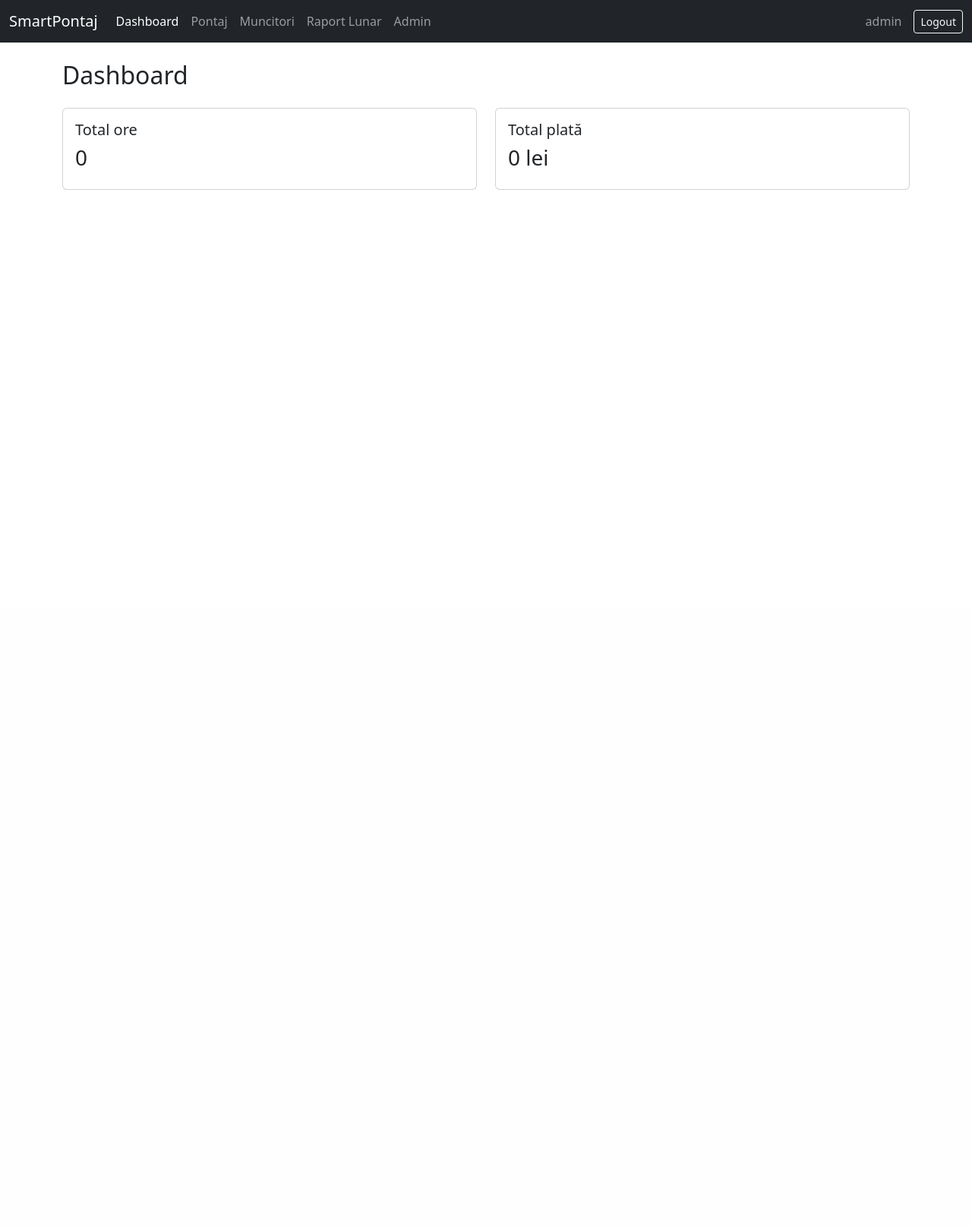
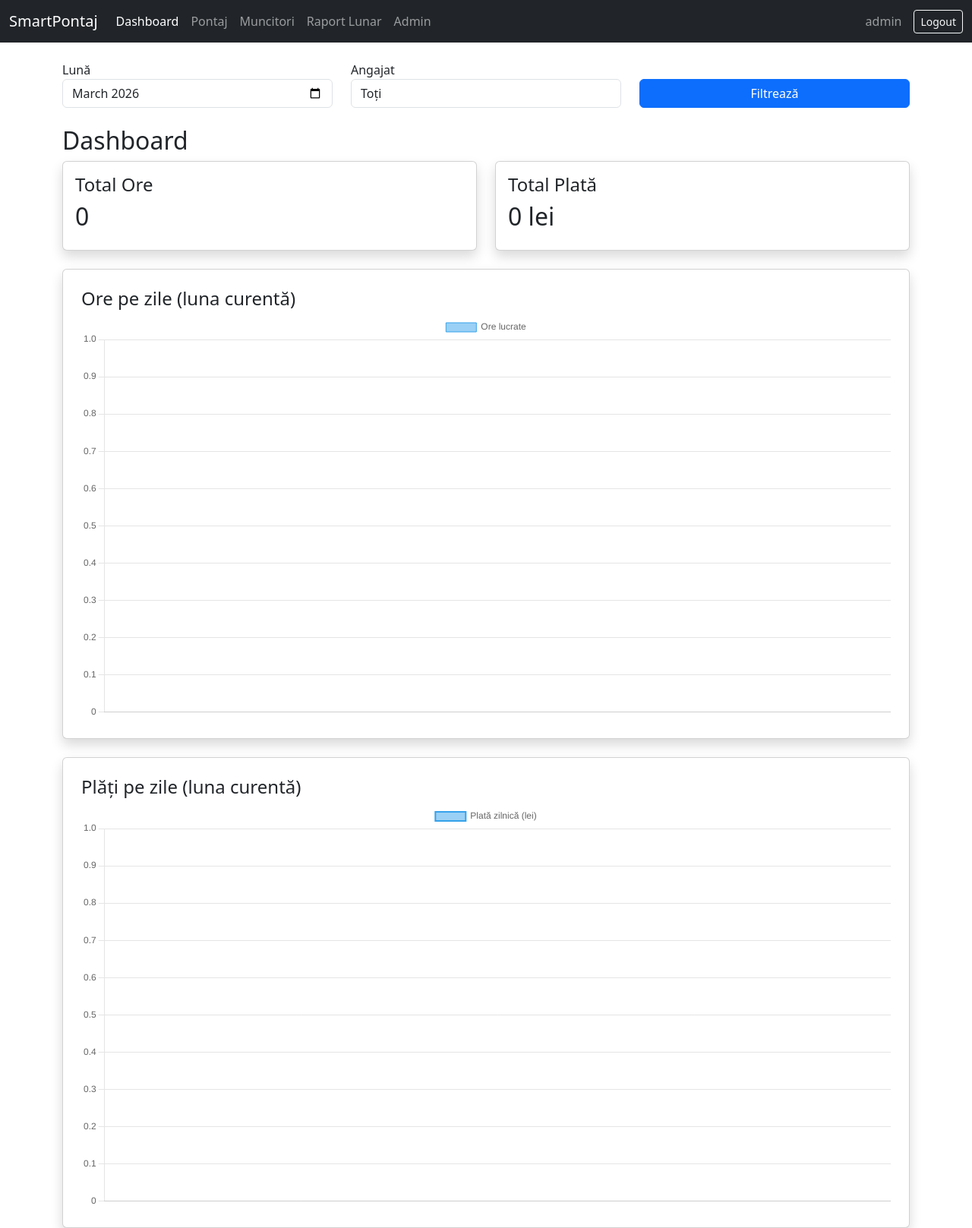
Before and after one commit to costiloco-cell/smartpontaj, a Flask app: page /dashboard in a window 1280 px wide. Shown: the whole page at 76% size. Before the commit the page ends 250 px from the top, so only its background shows below. Run offline with Flask 3, Linux system fonts and the light colour scheme; a user stored in the database is signed in; data that the repository does not hold is empty.

Commit message:
add monthly filter and payslip pdf

```diff
--- a/app.py
+++ b/app.py
@@ -7,6 +7,12 @@ from flask_login import current_user
 from models import db, User, Muncitor, Pontaj
 from datetime import datetime, timedelta
 from werkzeug.security import generate_password_hash
+from reportlab.platypus import SimpleDocTemplate, Paragraph, Spacer
+from reportlab.lib.styles import getSampleStyleSheet
+from reportlab.lib import colors
+from reportlab.lib.pagesizes import A4
+from reportlab.platypus import Table
+import io
 
 app = Flask(__name__)
 
@@ -70,13 +76,49 @@ def login():
 @app.route("/dashboard")
 @login_required
 def dashboard():
-    total_ore = db.session.query(db.func.sum(Pontaj.ore)).scalar() or 0
-    total_plata = db.session.query(db.func.sum(Pontaj.plata)).scalar() or 0
+
+    luna = request.args.get("luna")
+    muncitor_id = request.args.get("muncitor")
+
+    if not luna:
+        luna = datetime.now().strftime("%Y-%m")
+
+    query = db.session.query(
+        Pontaj.data,
+        db.func.sum(Pontaj.ore),
+        db.func.sum(Pontaj.plata)
+    )
+
+    if muncitor_id:
+        query = query.filter(Pontaj.muncitor_id == int(muncitor_id))
+
+    date_luna = query.filter(
+        Pontaj.data.like(f"{luna}%")
+    ).group_by(
+        Pontaj.data
+    ).order_by(
+        Pontaj.data
+    ).all()
+
+    zile = [d[0][-2:] for d in date_luna]
+    ore_pe_zi = [float(d[1] or 0) for d in date_luna]
+    plata_pe_zi = [float(d[2] or 0) for d in date_luna]
+
+    total_ore = sum(ore_pe_zi)
+    total_plata = sum(plata_pe_zi)
+
+    muncitori = Muncitor.query.all()
 
     return render_template(
         "dashboard.html",
         total_ore=total_ore,
-        total_plata=total_plata
+        total_plata=total_plata,
+        zile=zile,
+        ore_pe_zi=ore_pe_zi,
+        plata_pe_zi=plata_pe_zi,
+        luna=luna,
+        muncitori=muncitori,
+        muncitor_selectat=muncitor_id
     )
 
 @app.route("/muncitori", methods=["GET", "POST"])
@@ -211,6 +253,58 @@ def pontaj():
         total_plata_zi=total_plata_zi
     )
 
+@app.route("/fluturas")
+@login_required
+def fluturas():
+
+    luna = request.args.get("luna")
+    muncitor_id = request.args.get("muncitor")
+
+    if not muncitor_id:
+        return "Selectează un angajat."
+
+    muncitor = Muncitor.query.get(int(muncitor_id))
+
+    date_luna = db.session.query(
+        db.func.sum(Pontaj.ore),
+        db.func.sum(Pontaj.plata)
+    ).filter(
+        Pontaj.muncitor_id == muncitor.id,
+        Pontaj.data.like(f"{luna}%")
+    ).first()
+
+    total_ore = float(date_luna[0] or 0)
+    total_plata = float(date_luna[1] or 0)
+
+    buffer = io.BytesIO()
+    doc = SimpleDocTemplate(buffer, pagesize=A4)
+    elements = []
+
+    styles = getSampleStyleSheet()
+
+    elements.append(Paragraph(f"Fluturaș salariu - {luna}", styles["Title"]))
+    elements.append(Spacer(1, 20))
+
+    data = [
+        ["Angajat", muncitor.nume],
+        ["Total ore", f"{total_ore}"],
+        ["Total plată", f"{total_plata} lei"]
+    ]
+
+    table = Table(data)
+    elements.append(table)
+
+    doc.build(elements)
+
+    buffer.seek(0)
+
+    return send_file(
+        buffer,
+        as_attachment=True,
+        download_name=f"fluturas_{muncitor.nume}_{luna}.pdf",
+        mimetype="application/pdf"
+    )
+
 from openpyxl import Workbook
 from flask import send_file
 import io
--- a/requirements.txt
+++ b/requirements.txt
@@ -5,3 +5,4 @@ Flask-Login
 Flask-SQLAlchemy
 openpyxl
 Werkzeug
+reportlab
--- a/templates/dashboard.html
+++ b/templates/dashboard.html
@@ -1,23 +1,120 @@
 {% extends "base.html" %}
+{% block content %}
 
-{% block content %}
+<form method="GET" class="row mb-4">
+
+    <div class="col-md-4">
+        <label>Lună</label>
+        <input type="month" name="luna" value="{{ luna }}" class="form-control">
+    </div>
+
+    <div class="col-md-4">
+        <label>Angajat</label>
+        <select name="muncitor" class="form-control">
+            <option value="">Toți</option>
+            {% for m in muncitori %}
+            <option value="{{ m.id }}"
+                {% if muncitor_selectat == m.id|string %}selected{% endif %}>
+                {{ m.nume }}
+            </option>
+            {% endfor %}
+        </select>
+    </div>
+
+    <div class="col-md-4 d-flex align-items-end">
+        <button class="btn btn-primary w-100">Filtrează</button>
+    </div>
+
+</form>
 
 <h2>Dashboard</h2>
 
-<div class="row mt-4">
+<div class="row mb-4">
     <div class="col-md-6">
-        <div class="card p-3">
-            <h5>Total ore</h5>
-            <h3>{{ total_ore }}</h3>
+        <div class="card p-3 shadow">
+            <h4>Total Ore</h4>
+            <h2>{{ total_ore }}</h2>
         </div>
     </div>
-
     <div class="col-md-6">
-        <div class="card p-3">
-            <h5>Total plată</h5>
-            <h3>{{ total_plata }} lei</h3>
+        <div class="card p-3 shadow">
+            <h4>Total Plată</h4>
+            <h2>{{ total_plata }} lei</h2>
         </div>
     </div>
 </div>
 
+<div class="card p-4 shadow">
+    <h4>Ore pe zile (luna curentă)</h4>
+    <canvas id="oreChart"></canvas>
+</div>
+
+<div class="card p-4 shadow mt-4">
+    <h4>Plăți pe zile (luna curentă)</h4>
+    <canvas id="plataChart"></canvas>
+</div>
+
+{% if muncitor_selectat %}
+<a href="{{ url_for('fluturas', luna=luna, muncitor=muncitor_selectat) }}"
+   class="btn btn-success mt-3">
+   Generează Fluturaș PDF
+</a>
+{% endif %}
+
+<script src="https://cdn.jsdelivr.net/npm/chart.js"></script>
+
+<script>
+const ctx = document.getElementById('oreChart');
+
+new Chart(ctx, {
+    type: 'bar',
+    data: {
+        labels: {{ zile | tojson }},
+        datasets: [{
+            label: 'Ore lucrate',
+            data: {{ ore_pe_zi | tojson }},
+            borderWidth: 1
+        }]
+    },
+    options: {
+        responsive: true,
+        plugins: {
+            legend: {
+                display: true
+            }
+        },
+        scales: {
+            y: {
+                beginAtZero: true
+            }
+        }
+    }
+});
+</script>
+
+<script>
+const ctxPlata = document.getElementById('plataChart');
+
+new Chart(ctxPlata, {
+    type: 'line',
+    data: {
+        labels: {{ zile | tojson }},
+        datasets: [{
+            label: 'Plată zilnică (lei)',
+            data: {{ plata_pe_zi | tojson }},
+            borderWidth: 2,
+            tension: 0.3
+        }]
+    },
+    options: {
+        responsive: true,
+        scales: {
+            y: {
+                beginAtZero: true
+            }
+        }
+    }
+});
+</script>
+
 {% endblock %}
```
